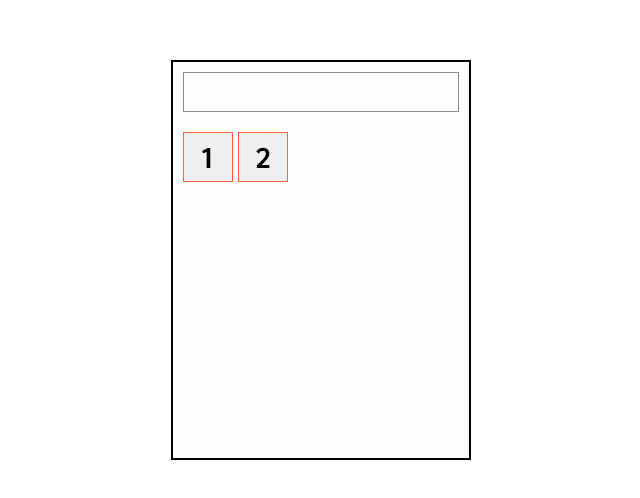
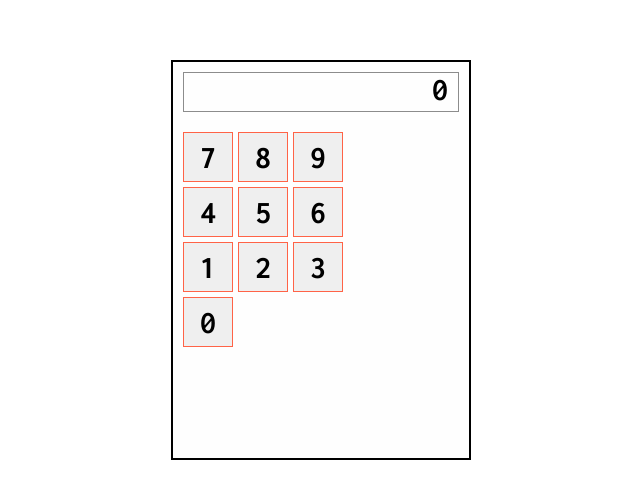
Before and after one commit to TRSKZK/react_calculator_app, a React (Create React App) app: page / in a window 1280 px wide. Shown: the part 140-638 px from the top of the page, without its empty margins (319-959 px from the left). Built offline with nearby package versions, Linux system fonts and the light colour scheme.

Commit message:
slow movement ahead

```diff
--- a/src/components/app-component/App.js
+++ b/src/components/app-component/App.js
@@ -2,6 +2,7 @@ import React from "react";
 import DisplayBody from '../display/display'
 import RenderNumbers from '../numbers/numbers'
 import styled from "styled-components";
+import MathOperations from '../function-btns/function-btns'
 
 const CalcBody = styled.div`
   padding: 10px;
@@ -19,6 +20,7 @@ function App() {
           <DisplayBody>
           </DisplayBody>
           <RenderNumbers></RenderNumbers>
+
     </CalcBody>
   );
 }
--- a/src/components/display/display.js
+++ b/src/components/display/display.js
@@ -5,12 +5,15 @@ const DisplayBody = styled.div`
 width: 100%;
 height: 40px;
 border: 1px solid #8C8C8C;
+font-size: 2rem;
+text-align: end;
+padding: 0 10px 0 10px;
 
 `
 
 function Display() {
     return (
-        <DisplayBody></DisplayBody>
+        <DisplayBody>0</DisplayBody>
     )
 }
 
--- a/src/components/numbers/numbers.js
+++ b/src/components/numbers/numbers.js
@@ -2,18 +2,14 @@ import React from "react";
 import Component from "react";
 import styled from "styled-components";
 
-const ButtonsContainer = styled.ul`
-  list-style: none;
+const ButtonsContainer = styled.div`
   display: flex;
   margin-top: 20px;
   gap:5px;
+  flex-wrap: wrap;
+  width:170px
 `;
-const ButtonsLiContainer = styled.li`
-  display: flex;
-  align-items: center;
-  justify-content: center;
 
-`;
 const ButtonNumber = styled.button`
   border: 1px solid tomato;
   width: 50px;
@@ -22,18 +18,38 @@ const ButtonNumber = styled.button`
   font-size: 2rem;
   outline: none;
   cursor: pointer;
+
+  flex-shrink:0;
+  flex-wrap: wrap;
+
+  &:focus{
+
+   transform: ease(.98);
+  }
+  &:hover {
+    color: red;
+  }
 `;
+
+const FuncBtns = styled(ButtonNumber)`
+color: red;
+
+`
 
 function RenderNumbers() {
   const numArr = [1, 2, 3, 4, 5, 6, 7, 8, 9];
   return (
     <ButtonsContainer>
-      <ButtonsLiContainer>
-        <ButtonNumber>1</ButtonNumber>
-          </ButtonsLiContainer>
-          <ButtonsLiContainer>
-        <ButtonNumber>2</ButtonNumber>
-      </ButtonsLiContainer>
+          <ButtonNumber>7</ButtonNumber>
+          <ButtonNumber>8</ButtonNumber>
+          <ButtonNumber>9</ButtonNumber>
+          <ButtonNumber>4</ButtonNumber>
+          <ButtonNumber>5</ButtonNumber>
+          <ButtonNumber>6</ButtonNumber>
+          <ButtonNumber>1</ButtonNumber>
+          <ButtonNumber>2</ButtonNumber>
+          <ButtonNumber>3</ButtonNumber>
+          <ButtonNumber>0</ButtonNumber>
     </ButtonsContainer>
   );
 }
```
Also changed, not shown: src/components/function-btns/function-btns.js (added, +14 -0 lines).
